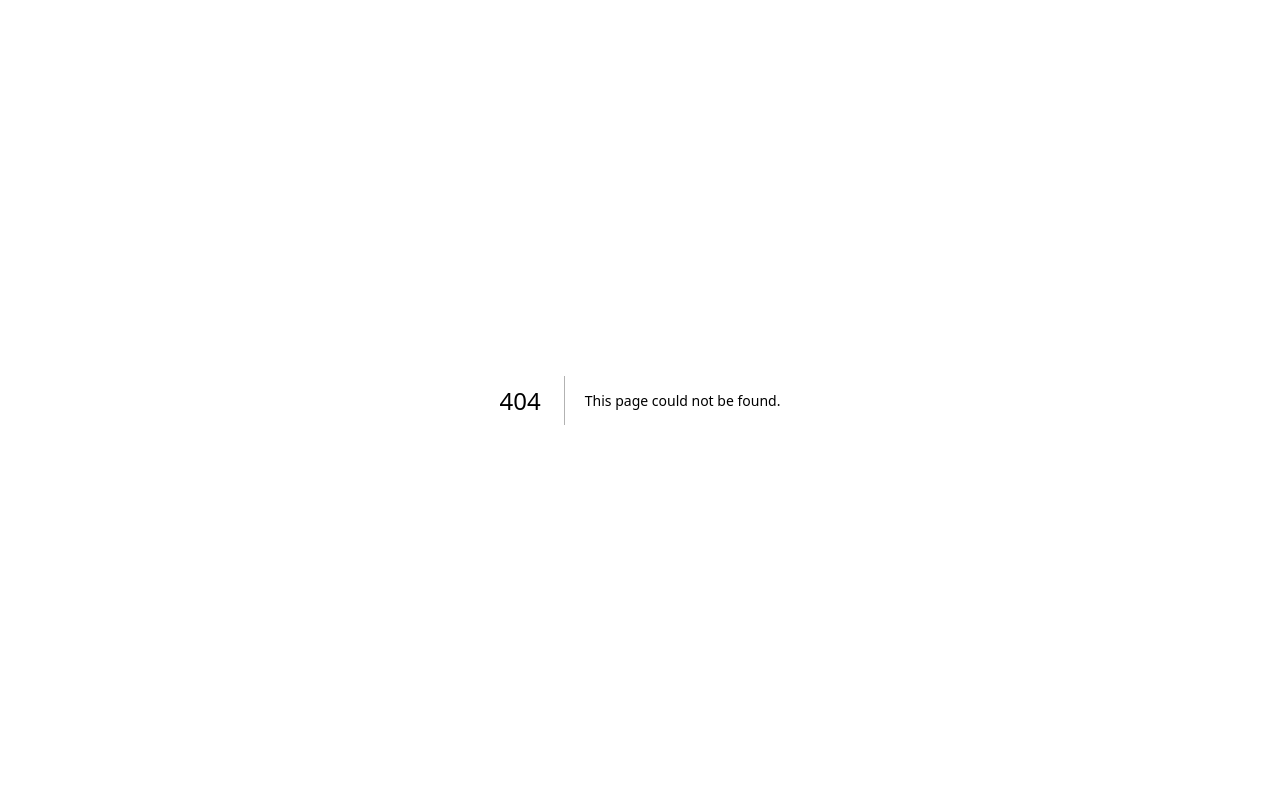
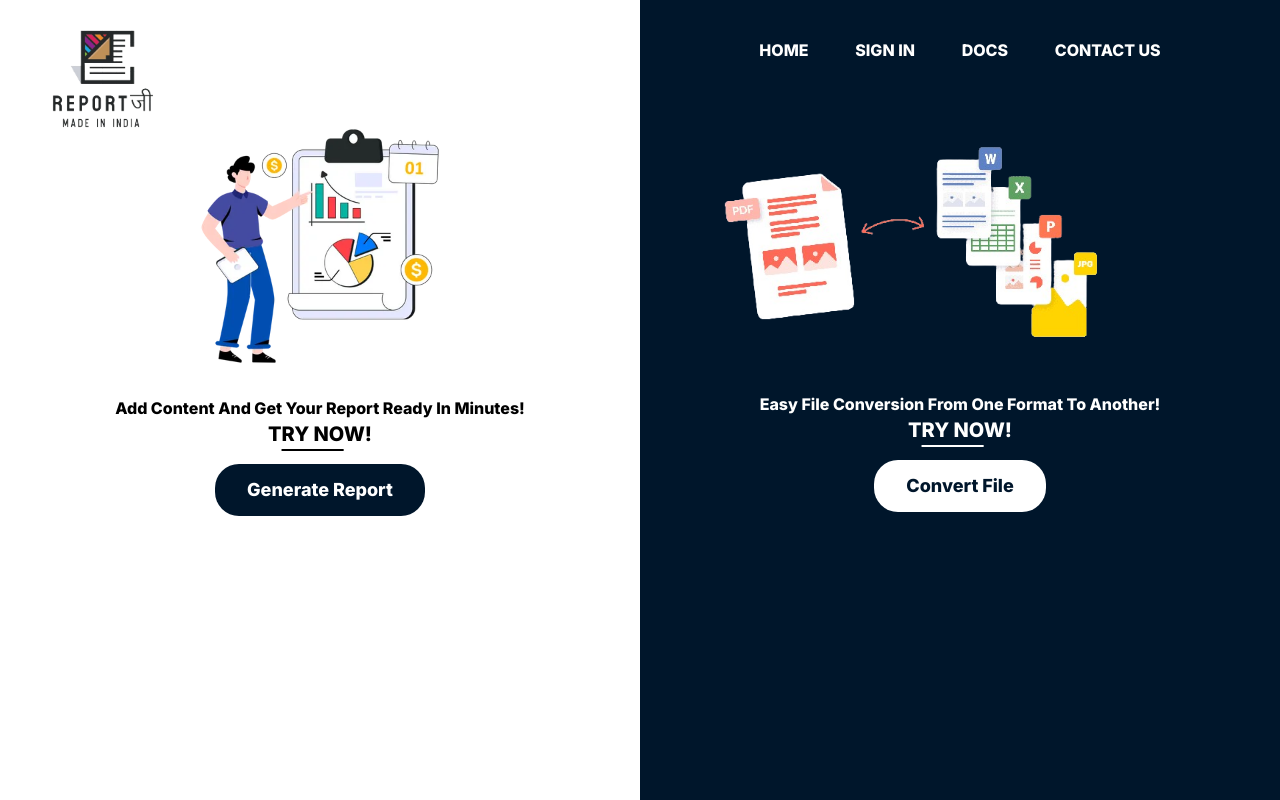
Before and after one commit to vbv-nyk/reportji-frontend, a Next.js app: page /choice in a window 1280 px wide. Before the commit this address had no page. Built offline with nearby package versions, Linux system fonts and the light colour scheme.

Commit message:
Breaking into smaller components

```diff
--- /dev/null
+++ b/app/Components/Buttons/ButtonBlue1.tsx
@@ -0,0 +1,7 @@
+export default function ButtonBlue1() {
+  return (
+    <button className="text-white text-lg  bg-[#00162B] rounded-3xl py-3 px-8 font-extrabold">
+      Generate Report
+    </button>
+  );
+}
--- /dev/null
+++ b/app/Components/Buttons/ButtonWhite1.tsx
@@ -0,0 +1,7 @@
+export default function ButtonWhite1() {
+  return (
+    <button className="text-black text-lg self-start uppercase bg-white rounded-2xl py-1 px-8 font-extrabold">
+      Try Now
+    </button>
+  );
+}
--- /dev/null
+++ b/app/Components/Buttons/ButtonWhite2.tsx
@@ -0,0 +1,4 @@
+export default function ButtonWhite2() {
+    return (                      <button className="text-[#00162B] text-lg  bg-white rounded-3xl py-3 px-8 font-extrabold">Convert File</button>
+    )
+}
--- a/app/Components/Landing.tsx
+++ b/app/Components/Landing.tsx
@@ -1,4 +1,6 @@
 import Link from "next/link";
+import Navbar from "./Navbar";
+import ButtonWhite1 from "./Buttons/ButtonWhite1";
 
 export default function Landing() {
   return (
@@ -8,25 +10,31 @@ export default function Landing() {
         <div className="h-full flex-col pt-20 gap-8 pl-16  flex text-white font-extrabold">
           <div className="flex flex-col text-3xl ">
             <div>Report Making</div>
-                       <div>Made <span className="text-[#FFB800]">Easier.</span></div>
+            <div>
+              Made <span className="text-[#FFB800]">Easier.</span>
+            </div>
           </div>
           <Link href={"/choice"}>
-                      <button className="text-black text-lg self-start uppercase bg-white rounded-2xl py-1 px-8 font-extrabold">Try Now</button>
+            <ButtonWhite1 />
           </Link>
         </div>
       </div>
       <div className="h-full grid grid-rows-[100px_auto]">
-            <div className="h-full flex justify-around items-center px-32 font-extrabold text-white uppercase">
-                <div>Home</div>
-                <div>Sign In</div>
-                <div>Docs</div>
-                <div>Contact Us</div>
-            </div>
+        <Navbar />
         <div className="h-full pr-20">
           <div className="h-full grid grid-rows-[25%_25%_25%_25%] justify-items-start items-center  grid-cols-3">
-                    <img className="h-1/2 col-start-1 col-end-2 row-start-1 justify-self-start row-end-3 z-10" src="images/guy_left.png"></img>
-                    <img className="h-1/2 col-start-3 col-end-4 row-start-1 row-end-3 z-10 justify-self-start" src="images/guy_right.png"></img>
-                    <img className="h-full w-max col-start-1 col-end-4 row-start-1 row-end-5" src="images/big_guy.jpeg"></img>
+            <img
+              className="h-1/2 col-start-1 col-end-2 row-start-1 justify-self-start row-end-3 z-10"
+              src="images/guy_left.png"
+            ></img>
+            <img
+              className="h-1/2 col-start-3 col-end-4 row-start-1 row-end-3 z-10 justify-self-start"
+              src="images/guy_right.png"
+            ></img>
+            <img
+              className="h-full w-max col-start-1 col-end-4 row-start-1 row-end-5"
+              src="images/big_guy.jpeg"
+            ></img>
           </div>
         </div>
       </div>
--- /dev/null
+++ b/app/Components/Navbar.tsx
@@ -0,0 +1,8 @@
+export default function Navbar() {
+    return(<div className="flex justify-around items-center px-24 font-extrabold text-white uppercase">
+        <div>Home</div>
+        <div>Sign In</div>
+        <div>Docs</div>
+        <div>Contact Us</div>
+    </div>);
+}
--- /dev/null
+++ b/app/choice/page.tsx
@@ -0,0 +1,36 @@
+"use client";
+
+import ButtonBlue1 from "../Components/Buttons/ButtonBlue1";
+import ButtonWhite2 from "../Components/Buttons/ButtonWhite2";
+import Navbar from "../Components/Navbar";
+
+export default function Page() {
+    return <>
+        <div className="h-screen grid grid-cols-2">
+            <div className="flex flex-col items-center">
+                    <img className="h-40 self-start -mb-16" src="images/logo_white.png"></img>
+                    <img className="h-[300px] " src="images/generate_report.png"></img>
+                    <div className="flex flex-col items-center gap-4">
+                        <div className="flex flex-col">
+                            <p className="font-extrabold">Add Content And Get Your Report Ready In Minutes!</p>
+                            <div className="text-center text-xl font-extrabold uppercase">T<span className="underline underline-offset-8">ry no</span>w!</div>
+                        </div>
+                        <ButtonBlue1/>
+                    </div>
+            </div>
+            <div className="h-full grid grid-rows-[100px_auto] bg-[#00162B]">
+                <Navbar/>
+                <div>
+                    <img className="px-12 -mt-[8px] h-[300px] min-w-[300px]" src="images/file_conversion.png"></img>
+                    <div className="flex flex-col items-center gap-4">
+                        <div className="flex flex-col">
+                            <p className="font-extrabold text-white">Easy File Conversion From One Format To Another!</p>
+                            <div className="text-center text-xl text-white font-extrabold uppercase">T<span className="underline underline-offset-8">ry no</span>w!</div>
+                        </div>
+                        <ButtonWhite2/>
+                    </div>
+                </div>
+            </div>
+        </div>
+    </>
+}
--- a/app/page.tsx
+++ b/app/page.tsx
@@ -1,3 +1,4 @@
+"use client";
 import Image from "next/image";
 import Navbar from "./Components/Landing";
 import Landing from "./Components/Landing";
```
Also changed, not shown: 1 other file (tests, documents, lock files or other folders). Lines whose indentation alone changed are shown as unchanged.
